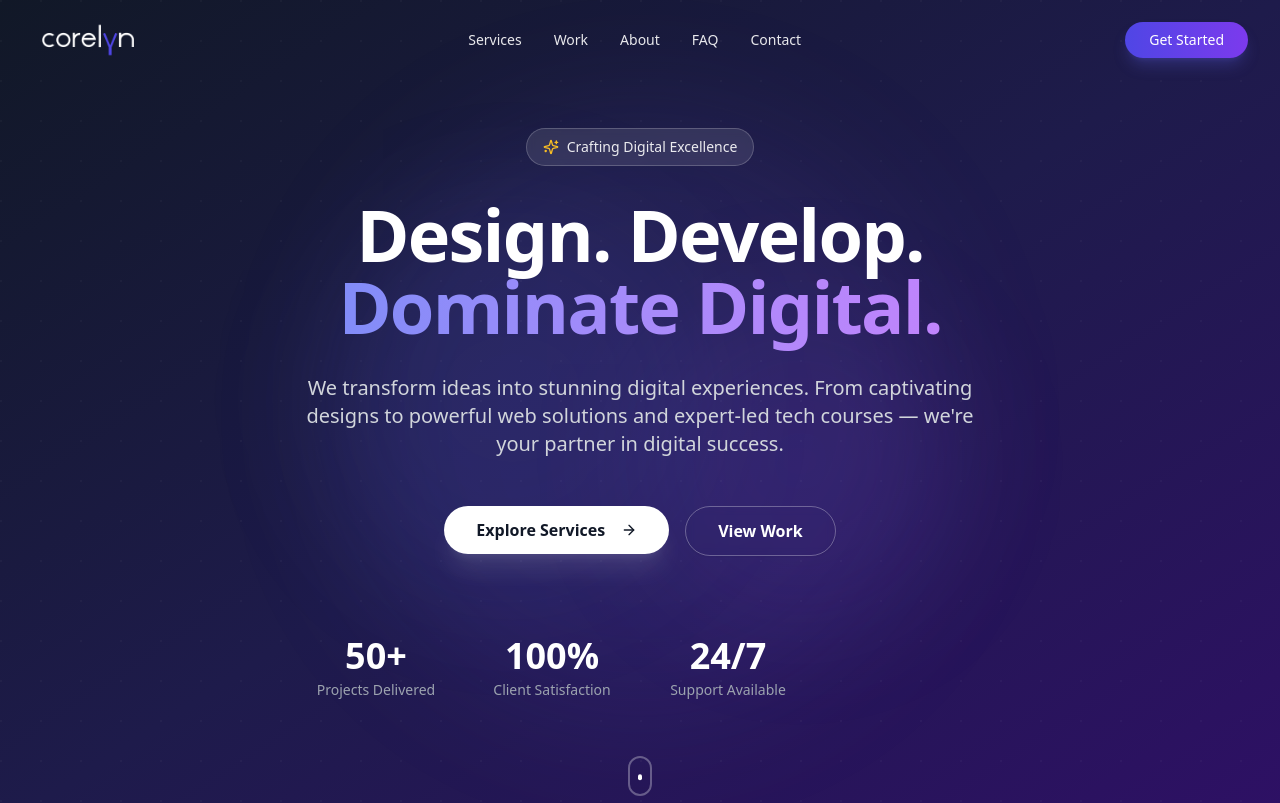
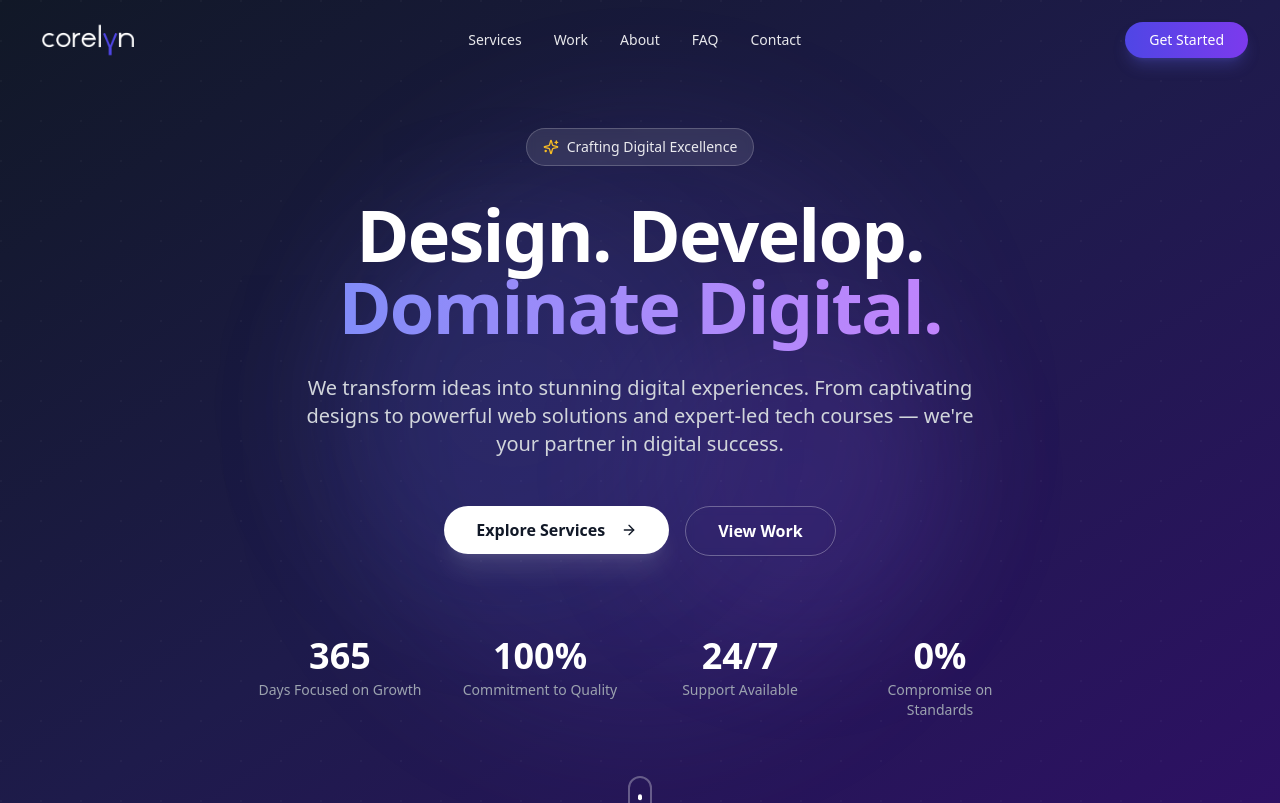
Before and after one commit to Aashra55/Corelyn, a Next.js app: page / in a window 1280 px wide. Shown: the top 803 px of the page. Built offline with nearby package versions, Linux system fonts and the light colour scheme.

Commit message:
Update HeroSection.jsx

```diff
--- a/Components/landing/HeroSection.jsx
+++ b/Components/landing/HeroSection.jsx
@@ -94,9 +94,10 @@ export default function HeroSection() {
             className="mt-20 grid grid-cols-2 sm:grid-cols-4 gap-8 max-w-3xl mx-auto"
           >
             {[
-              { value: '50+', label: 'Projects Delivered' },
-              { value: '100%', label: 'Client Satisfaction' },
+              { value: '365', label: 'Days Focused on Growth' },
+              { value: '100%', label: 'Commitment to Quality' },
               { value: '24/7', label: 'Support Available' },
+              { value: '0%', label: 'Compromise on Standards'}
             ].map((stat, index) => (
               <div key={index} className="text-center">
                 <div className="text-3xl sm:text-4xl font-bold text-white">{stat.value}</div>
```
